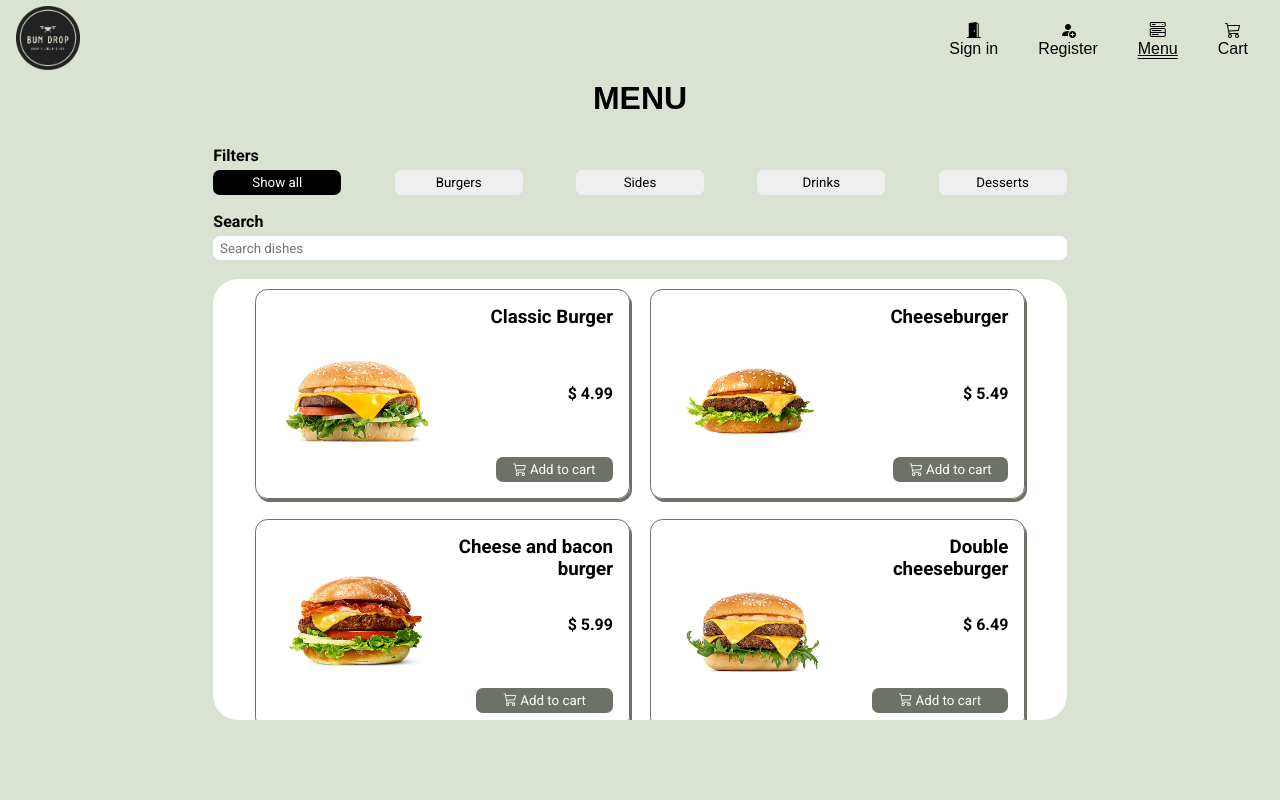
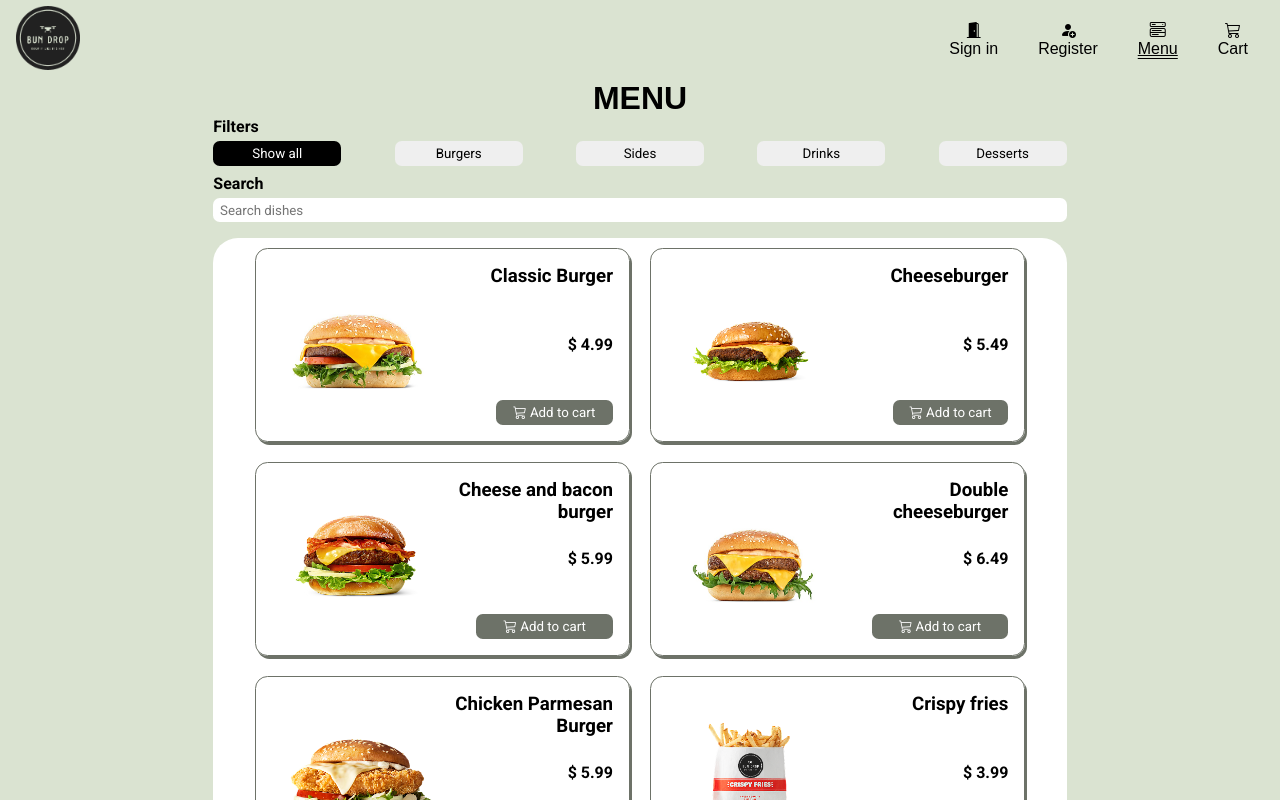
Before and after one commit to andrejakobsson7/bun-drop, a React (Vite) app: page /Menu in a window 1280 px wide. Built offline with nearby package versions, Linux system fonts and the light colour scheme; data requests are answered from the project's data file; a web font is replaced by a local one.

Commit message:
Fix overflow scroll on cart and menu pages

```diff
--- a/src/styles/components/CartItem.css
+++ b/src/styles/components/CartItem.css
@@ -4,7 +4,8 @@
   grid-template-columns: 0.3fr 1fr;
   grid-template-rows: 1fr;
   width: 100%;
-  height: 15%;
+  max-height: 10vh;
+  min-height: 10vh;
   margin: 10px;
   border: 1px solid rgb(109, 114, 104);
   border-radius: 12.5px;
@@ -58,7 +59,8 @@
 @media (max-width: 830px) {
   .cart-item-container {
     grid-template-columns: 1fr 1fr;
-    height: fit-content;
+    min-height: fit-content;
+    max-height: 30vh;
   }
   .cart-item-image-wrapper {
     display: flex;
--- a/src/styles/components/Dish.css
+++ b/src/styles/components/Dish.css
@@ -1,7 +1,8 @@
 /* Dish */
 .dish-container {
   width: 40%;
-  height: 40%;
+  max-height: 20vh;
+  min-height: 20vh;
   border-radius: 12.5px;
   border: 1px solid rgb(109, 114, 104);
   display: grid;
@@ -81,7 +82,6 @@
   background-color: red;
   cursor: default;
 }
-
 .confirm-click {
   background-color: green;
 }
--- a/src/styles/pages/Cart.css
+++ b/src/styles/pages/Cart.css
@@ -2,25 +2,34 @@
 #cart-container {
   display: grid;
   grid-template-columns: 0.5fr 2fr 0.5fr;
-  grid-template-rows: repeat(3, 0.3fr) 2fr;
-  height: 80vh;
+  grid-template-rows: repeat(3, auto) 3fr;
+  height: fit-content;
   font-family: "Roboto", Arial, Helvetica, sans-serif;
 }
 #cart-label-wrapper {
   grid-column: 2;
   display: flex;
   justify-content: center;
+  margin-bottom: 1rem;
 }
 #cart-items-wrapper {
   grid-column: 2;
   grid-row: 2/5;
   border-radius: 25px;
-  border: 1px solid black;
   background-color: white;
   display: flex;
   justify-content: center;
   flex-wrap: wrap;
-  overflow-y: scroll;
+}
+
+#menu-items-wrapper {
+  grid-row: 4;
+  grid-column: 2;
+  background-color: white;
+  border-radius: 25px;
+  display: flex;
+  justify-content: center;
+  flex-wrap: wrap;
 }
 #cart-total-wrapper {
   display: flex;
--- a/src/styles/pages/Menu.css
+++ b/src/styles/pages/Menu.css
@@ -23,6 +23,7 @@
 #menu-search-wrapper {
   grid-row: 3;
   grid-column: 2;
+  margin-bottom: 1rem;
 }
 #menu-search-wrapper input {
   width: 100%;
@@ -43,7 +44,6 @@
   display: flex;
   justify-content: center;
   flex-wrap: wrap;
-  overflow-y: scroll;
 }
 #menu-items-wrapper > * {
   margin: 10px;
```
Also changed, not shown: db.json.
